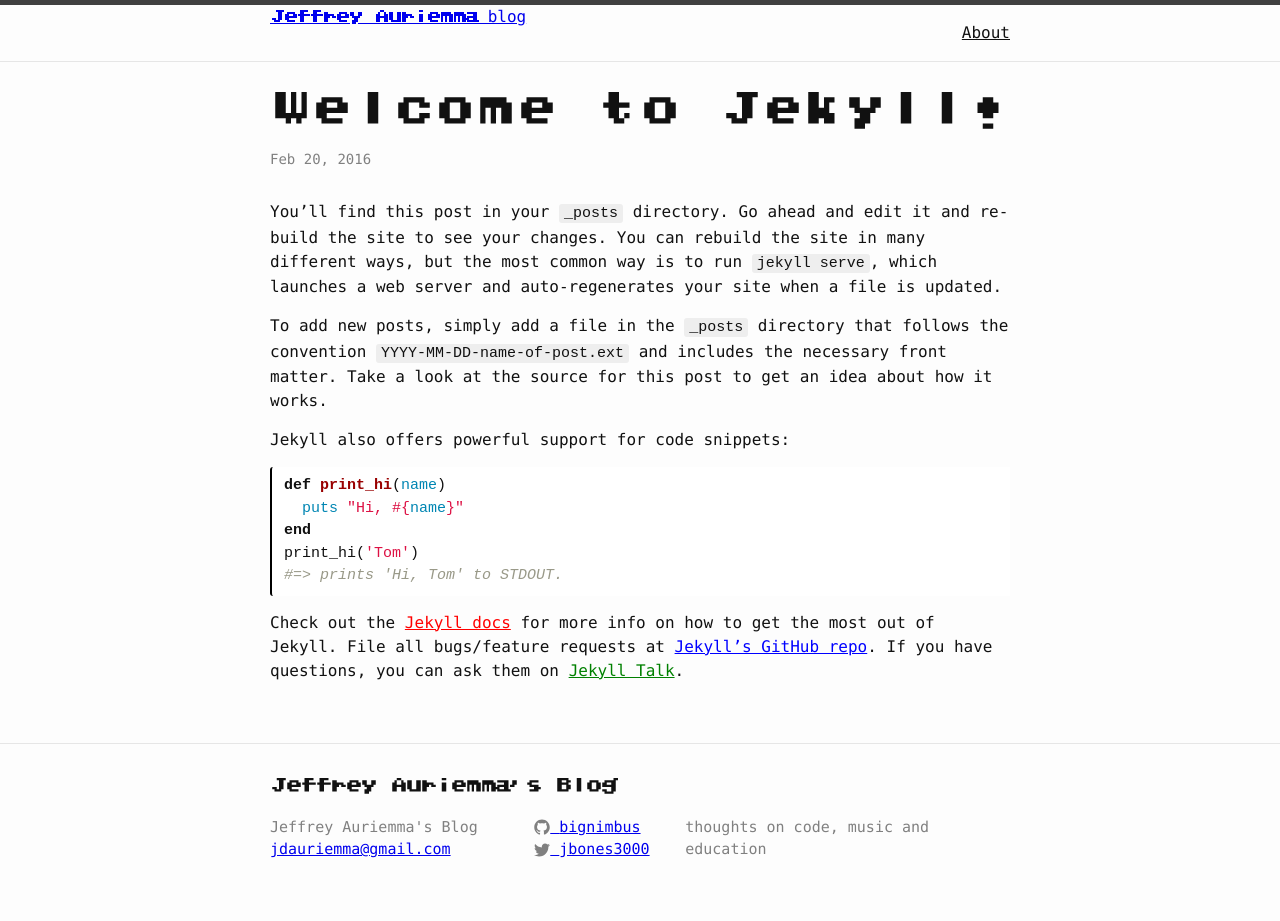
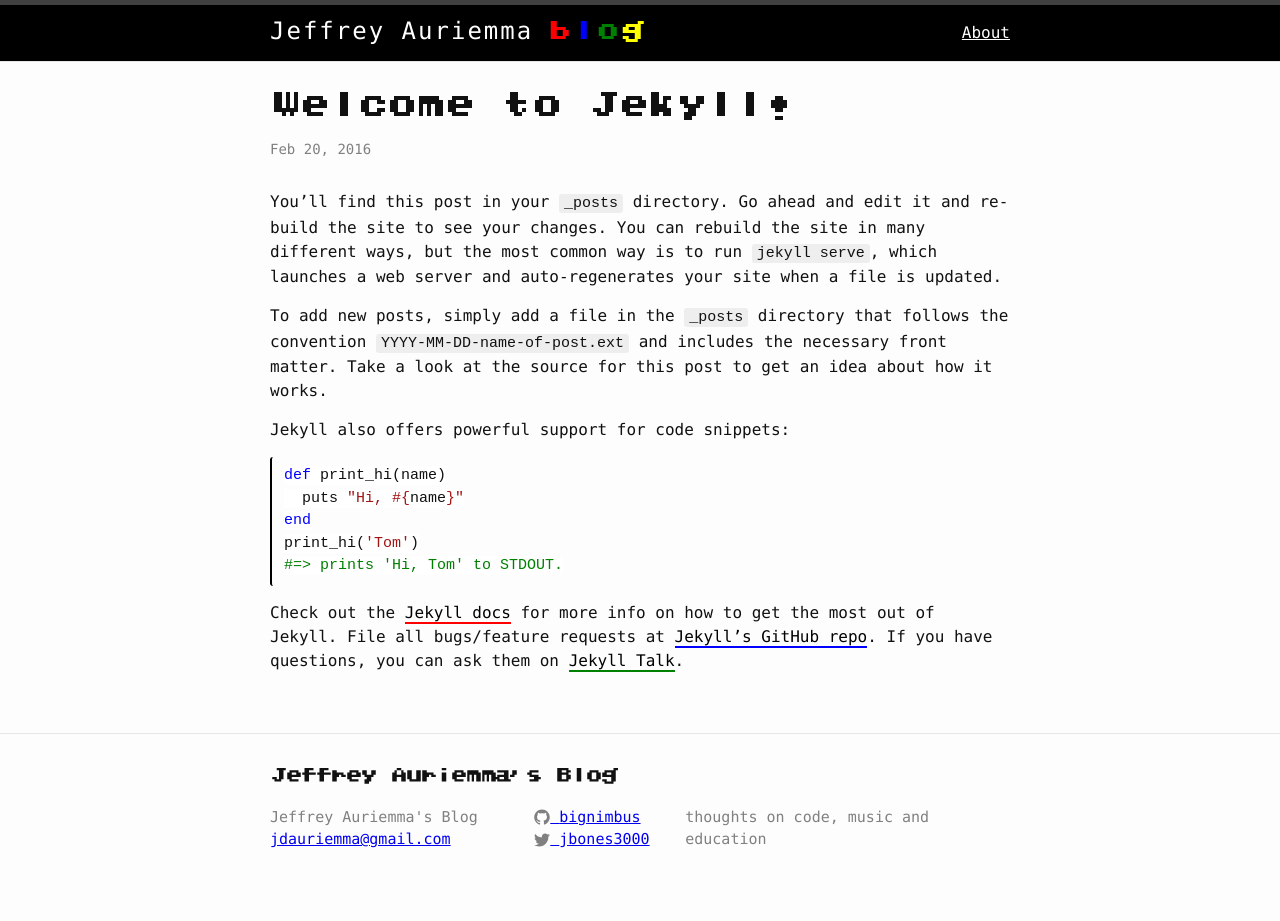
Before and after one commit to bignimbus/bignimbus.github.io, a Jekyll site: the page built from _posts/2016-02-20-welcome-to-jekyll.markdown, in a window 1280 px wide. Built offline with Jekyll 4.4.1, drawn with Linux system fonts in a browser that asks for light colours; nearby versions of some CDN libraries; Markdown is read by kramdown in place of the engine named in the settings.

Commit message:
more css love; branding site header

```diff
--- a/_includes/header.html
+++ b/_includes/header.html
@@ -2,7 +2,7 @@
 
   <div class="wrapper">
 
-    <a href="{{ site.baseurl }}/"><span class="site-title">Jeffrey Auriemma</span> blog</a>
+    <a href="{{ site.baseurl }}/" class="blog-title"><span class="site-title">Jeffrey Auriemma</span> <span class="blog-tagline"><span class="color-0">b</span><span class="color-1">l</span><span class="color-2">o</span><span class="color-3">g</span></span></a>
 
     <nav class="site-nav">
       <a href="#" class="menu-icon">
--- a/_sass/_layout.scss
+++ b/_sass/_layout.scss
@@ -1,13 +1,47 @@
+@include media-query($on-palm) {
+  html {
+    font-size: 14px;
+  }
+}
+
 /**
  * Site header
  */
 .site-header {
-    border-top: 5px solid $grey-color-dark;
-    border-bottom: 1px solid $grey-color-light;
-    min-height: 56px;
+  background-color: #000;
+  border-top: 5px solid $grey-color-dark;
+  border-bottom: 1px solid $grey-color-light;
+  min-height: 56px;
 
-    // Positioning context for the mobile navigation icon
-    position: relative;
+  // Positioning context for the mobile navigation icon
+  position: relative;
+
+  .site-title {
+    font-family: $base-font-family;
+    letter-spacing: 2px;
+  }
+
+  .blog-tagline {
+    vertical-align: -17%;
+  }
+
+  a,
+  .site-nav a {
+    color: #fff;
+  }
+
+  @include media-query($on-palm) {
+    .site-title {
+      letter-spacing: -1px;
+    }
+  }
+}
+
+.blog-title {
+  display: inline-block;
+  font-size: 1.5rem;
+  padding-top: 8px;
+  text-decoration: none;
 }
 
 .site-nav {
@@ -157,10 +191,6 @@
     padding: $spacing-unit 0;
 }
 
-.page-heading {
-    font-size: 20px;
-}
-
 .post-list {
     margin-left: 0;
     list-style: none;
@@ -175,12 +205,6 @@
     color: $grey-color;
 }
 
-.post-link {
-    display: block;
-    font-size: 24px;
-}
-
-
 
 /**
  * Posts
@@ -190,39 +214,9 @@
 }
 
 .post-title {
-    font-size: 42px;
-    letter-spacing: -1px;
     line-height: 1;
-
-    @include media-query($on-laptop) {
-        font-size: 36px;
-    }
 }
 
 .post-content {
     margin-bottom: $spacing-unit;
-
-    h2 {
-        font-size: 32px;
-
-        @include media-query($on-laptop) {
-            font-size: 28px;
-        }
-    }
-
-    h3 {
-        font-size: 26px;
-
-        @include media-query($on-laptop) {
-            font-size: 22px;
-        }
-    }
-
-    h4 {
-        font-size: 20px;
-
-        @include media-query($on-laptop) {
-            font-size: 18px;
-        }
-    }
 }
--- a/_sass/_syntax-highlighting.scss
+++ b/_sass/_syntax-highlighting.scss
@@ -1,71 +1,33 @@
-/**
- * Syntax highlighting styles
- */
-.highlight {
-    background: #fff;
-    @extend %vertical-rhythm;
-
-    .highlighter-rouge & {
-      background: #eef;
-    }
-
-    .c     { color: #998; font-style: italic } // Comment
-    .err   { color: #a61717; background-color: #e3d2d2 } // Error
-    .k     { font-weight: bold } // Keyword
-    .o     { font-weight: bold } // Operator
-    .cm    { color: #998; font-style: italic } // Comment.Multiline
-    .cp    { color: #999; font-weight: bold } // Comment.Preproc
-    .c1    { color: #998; font-style: italic } // Comment.Single
-    .cs    { color: #999; font-weight: bold; font-style: italic } // Comment.Special
-    .gd    { color: #000; background-color: #fdd } // Generic.Deleted
-    .gd .x { color: #000; background-color: #faa } // Generic.Deleted.Specific
-    .ge    { font-style: italic } // Generic.Emph
-    .gr    { color: #a00 } // Generic.Error
-    .gh    { color: #999 } // Generic.Heading
-    .gi    { color: #000; background-color: #dfd } // Generic.Inserted
-    .gi .x { color: #000; background-color: #afa } // Generic.Inserted.Specific
-    .go    { color: #888 } // Generic.Output
-    .gp    { color: #555 } // Generic.Prompt
-    .gs    { font-weight: bold } // Generic.Strong
-    .gu    { color: #aaa } // Generic.Subheading
-    .gt    { color: #a00 } // Generic.Traceback
-    .kc    { font-weight: bold } // Keyword.Constant
-    .kd    { font-weight: bold } // Keyword.Declaration
-    .kp    { font-weight: bold } // Keyword.Pseudo
-    .kr    { font-weight: bold } // Keyword.Reserved
-    .kt    { color: #458; font-weight: bold } // Keyword.Type
-    .m     { color: #099 } // Literal.Number
-    .s     { color: #d14 } // Literal.String
-    .na    { color: #008080 } // Name.Attribute
-    .nb    { color: #0086B3 } // Name.Builtin
-    .nc    { color: #458; font-weight: bold } // Name.Class
-    .no    { color: #008080 } // Name.Constant
-    .ni    { color: #800080 } // Name.Entity
-    .ne    { color: #900; font-weight: bold } // Name.Exception
-    .nf    { color: #900; font-weight: bold } // Name.Function
-    .nn    { color: #555 } // Name.Namespace
-    .nt    { color: #000080 } // Name.Tag
-    .nv    { color: #008080 } // Name.Variable
-    .ow    { font-weight: bold } // Operator.Word
-    .w     { color: #bbb } // Text.Whitespace
-    .mf    { color: #099 } // Literal.Number.Float
-    .mh    { color: #099 } // Literal.Number.Hex
-    .mi    { color: #099 } // Literal.Number.Integer
-    .mo    { color: #099 } // Literal.Number.Oct
-    .sb    { color: #d14 } // Literal.String.Backtick
-    .sc    { color: #d14 } // Literal.String.Char
-    .sd    { color: #d14 } // Literal.String.Doc
-    .s2    { color: #d14 } // Literal.String.Double
-    .se    { color: #d14 } // Literal.String.Escape
-    .sh    { color: #d14 } // Literal.String.Heredoc
-    .si    { color: #d14 } // Literal.String.Interpol
-    .sx    { color: #d14 } // Literal.String.Other
-    .sr    { color: #009926 } // Literal.String.Regex
-    .s1    { color: #d14 } // Literal.String.Single
-    .ss    { color: #990073 } // Literal.String.Symbol
-    .bp    { color: #999 } // Name.Builtin.Pseudo
-    .vc    { color: #008080 } // Name.Variable.Class
-    .vg    { color: #008080 } // Name.Variable.Global
-    .vi    { color: #008080 } // Name.Variable.Instance
-    .il    { color: #099 } // Literal.Number.Integer.Long
-}
+.highlight .hll { background-color: #ffffcc }
+.highlight .c { color: #008000 } /* Comment */
+.highlight .err { border: 1px solid #FF0000 } /* Error */
+.highlight .k { color: #0000ff } /* Keyword */
+.highlight .cm { color: #008000 } /* Comment.Multiline */
+.highlight .cp { color: #0000ff } /* Comment.Preproc */
+.highlight .c1 { color: #008000 } /* Comment.Single */
+.highlight .cs { color: #008000 } /* Comment.Special */
+.highlight .ge { font-style: italic } /* Generic.Emph */
+.highlight .gh { font-weight: bold } /* Generic.Heading */
+.highlight .gp { font-weight: bold } /* Generic.Prompt */
+.highlight .gs { font-weight: bold } /* Generic.Strong */
+.highlight .gu { font-weight: bold } /* Generic.Subheading */
+.highlight .kc { color: #0000ff } /* Keyword.Constant */
+.highlight .kd { color: #0000ff } /* Keyword.Declaration */
+.highlight .kn { color: #0000ff } /* Keyword.Namespace */
+.highlight .kp { color: #0000ff } /* Keyword.Pseudo */
+.highlight .kr { color: #0000ff } /* Keyword.Reserved */
+.highlight .kt { color: #2b91af } /* Keyword.Type */
+.highlight .s { color: #a31515 } /* Literal.String */
+.highlight .nc { color: #2b91af } /* Name.Class */
+.highlight .ow { color: #0000ff } /* Operator.Word */
+.highlight .sb { color: #a31515 } /* Literal.String.Backtick */
+.highlight .sc { color: #a31515 } /* Literal.String.Char */
+.highlight .sd { color: #a31515 } /* Literal.String.Doc */
+.highlight .s2 { color: #a31515 } /* Literal.String.Double */
+.highlight .se { color: #a31515 } /* Literal.String.Escape */
+.highlight .sh { color: #a31515 } /* Literal.String.Heredoc */
+.highlight .si { color: #a31515 } /* Literal.String.Interpol */
+.highlight .sx { color: #a31515 } /* Literal.String.Other */
+.highlight .sr { color: #a31515 } /* Literal.String.Regex */
+.highlight .s1 { color: #a31515 } /* Literal.String.Single */
+.highlight .ss { color: #a31515 } /* Literal.String.Symbol */
--- a/_sass/_typography.scss
+++ b/_sass/_typography.scss
@@ -8,31 +8,72 @@
 }
 
 h1, h2, h3, h4, h5, h6,
-.site-title {
+.blog-tagline {
   font-family: mario3;
   letter-spacing: -3px;
   vertical-align: middle;
 }
 
+h1 {
+  font-size: 2rem;
+}
+
+h2 {
+  font-size: 1.5rem;
+}
+
+h3 {
+  font-size: 1.35rem;
+}
+
+h4 {
+  font-size: 1.2rem;
+}
+
+h5 {
+  font-size: 1rem;
+}
+
+h6 {
+  font-size: 0.9rem;
+}
+
+.blog-tagline {
+  letter-spacing: 0;
+  .color-0 {
+    color: $color-0;
+  }
+  .color-1 {
+    color: $color-1;
+  }
+  .color-2 {
+    color: $color-2;
+  }
+  .color-3 {
+    color: $color-3;
+  }
+}
+
 .page-content a {
-  color: red;
+  border-bottom: 2px solid red;
+  color: #000;
   text-decoration: none;
 
   &.color {
     &-0 {
-      color: red;
+      border-color: $color-0;
     }
 
     &-1 {
-      color: blue;
+      border-color: $color-1;
     }
 
     &-2 {
-      color: green;
+      border-color: $color-2;
     }
 
     &-3 {
-      color: yellow;
+      border-color: $color-3;
     }
   }
 
@@ -43,5 +84,5 @@
 }
 
 .page-content p a {
-  text-decoration: underline;
+  //text-decoration: underline;
 }
--- a/assets/javascripts/main.js
+++ b/assets/javascripts/main.js
@@ -2,7 +2,7 @@
   'use strict';
 
   function colorize () {
-    var links = document.querySelectorAll('a');
+    var links = document.querySelectorAll('.page-content a');
     if (links && links.length) {
       links = Array.prototype.slice.call(links);
     }
--- a/css/main.scss
+++ b/css/main.scss
@@ -21,6 +21,11 @@
 $grey-color:       gray;
 $grey-color-light: lighten($grey-color, 40%);
 $grey-color-dark:  darken($grey-color, 25%);
+
+$color-0: red;
+$color-1: blue;
+$color-2: green;
+$color-3: yellow;
 
 // Width of the content area
 $content-width:    800px;
```
